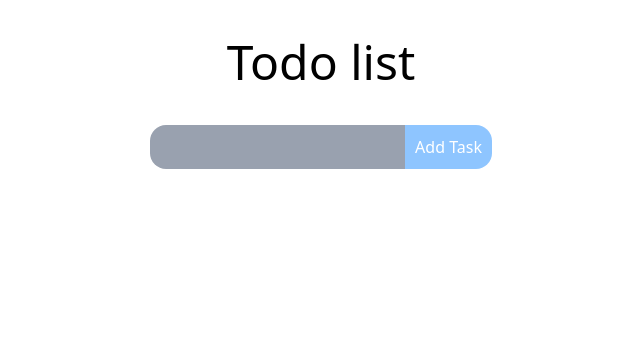
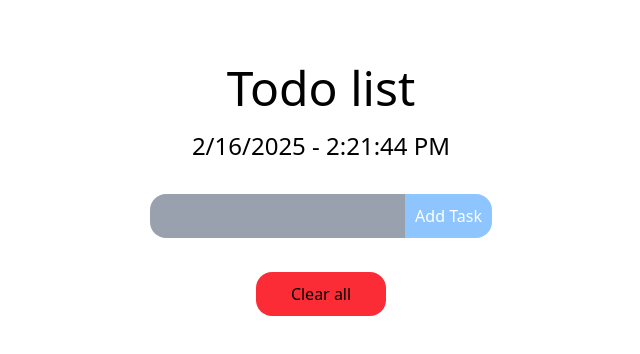
Before and after one commit to KeshavMishra023/01exampleapp, a React (Vite) app: page / in a window 1280 px wide. Shown: the top 354 px of the page, without its empty margins (319-959 px from the left). Built offline with nearby package versions, Linux system fonts and the light colour scheme.

Commit message:
this is a second day working create a real time updation time

```diff
--- a/src/projects/Todo/Todo.jsx
+++ b/src/projects/Todo/Todo.jsx
@@ -1,7 +1,11 @@
-import { useState } from "react";
+import { useEffect, useState } from "react";
+import { FaCheck } from "react-icons/fa6";
+
+import { MdOutlineDeleteForever } from "react-icons/md";
 
 export const Todo = () => {
     const [inputValue, setInputValue] =useState("");
+    const [dateTime, setDateTime] = useState("");
 
     const [task, setTask] = useState([]);
 
@@ -17,19 +21,51 @@ export const Todo = () => {
         if(task.includes(inputValue)){
             setInputValue("");
             return;
-        }
+        };
 
         setTask((prevTask) => [...prevTask, inputValue]);
 
         setInputValue("");
     };
+
+    // Todo date and time
+
+    useEffect(() => {
+        const interval =   setInterval(()=> {
+            const now = new Date();
+            const formattedDated = now.toLocaleDateString();  /*it is a method to call current date */
+            const formattedTime = now.toLocaleTimeString(); /* it is a method to call and print the current time*/
+
+            setDateTime(`${formattedDated} - ${formattedTime}`);
+
+           }, 1000);
+
+           return() => clearInterval(interval);
+    }, [])
+
+    // handleDelteTodo
+
+    const handleDelteTodo = (value) => {
+        console.log(task);
+        console.log(value);
+        const updatedTask = task.filter((curTask) => curTask !== value);
+        setTask(updatedTask);
+    };
+
+
+    // handleClearAll  clear all functionallity
+    const handleClearAll = () => {
+        setTask([]);
+    };
+
     return(
-    <section className="flex items-center flex-col" >
+    <section className="flex items-center flex-col gap-3" >
 
-        <header className="py-[3%]">
+        <header className="py-[20px] pt-[4rem] text-center">
             <h1 className="text-5xl">
                 Todo list
             </h1>
+            <h2 className="text-2xl mt-4.5"> {dateTime} </h2>
         </header>
         <section>
             <form className="flex items-center gap-0" onSubmit={handleFormSumbit}>
@@ -52,15 +88,33 @@ export const Todo = () => {
             </form>
         </section>
         <section>
-            <ul>
+            <ul className="flex flex-col gap-3 text-2xl mt-2.5">
                 {
-                    task.map((curTask) => {
-                        return <li key={index} >
-                            <span></span>
+                    task.map((curTask, index) => {
+                        return <li key={index} className="py-[12px] rounded-4xl px-[20px] bg-gray-300 flex items-center  gap-[5rem] " >
+                            <span>{curTask}</span>
+                            <div className="flex gap-3">
+                                <button
+                                className="  rounded-3xl p-[4px] bg-green-400 text-white" >
+                                <FaCheck />
+                                </button>
+                                <button
+                                className=" p-[4px] bg-red-500 text-white rounded-3xl "
+                                onClick={()=>handleDelteTodo(curTask)}>
+                                <MdOutlineDeleteForever />
+                                </button>
+                            </div>
                         </li> ;
                     })
                 }
             </ul>
+        </section>
+        <section>
+            <button
+            className="py-[10px] px-[35px] bg-red-500 rounded-2xl hover:bg-red-800"
+            onClick={handleClearAll}  >
+                Clear all
+            </button>
         </section>
     </section>);
 };
```
